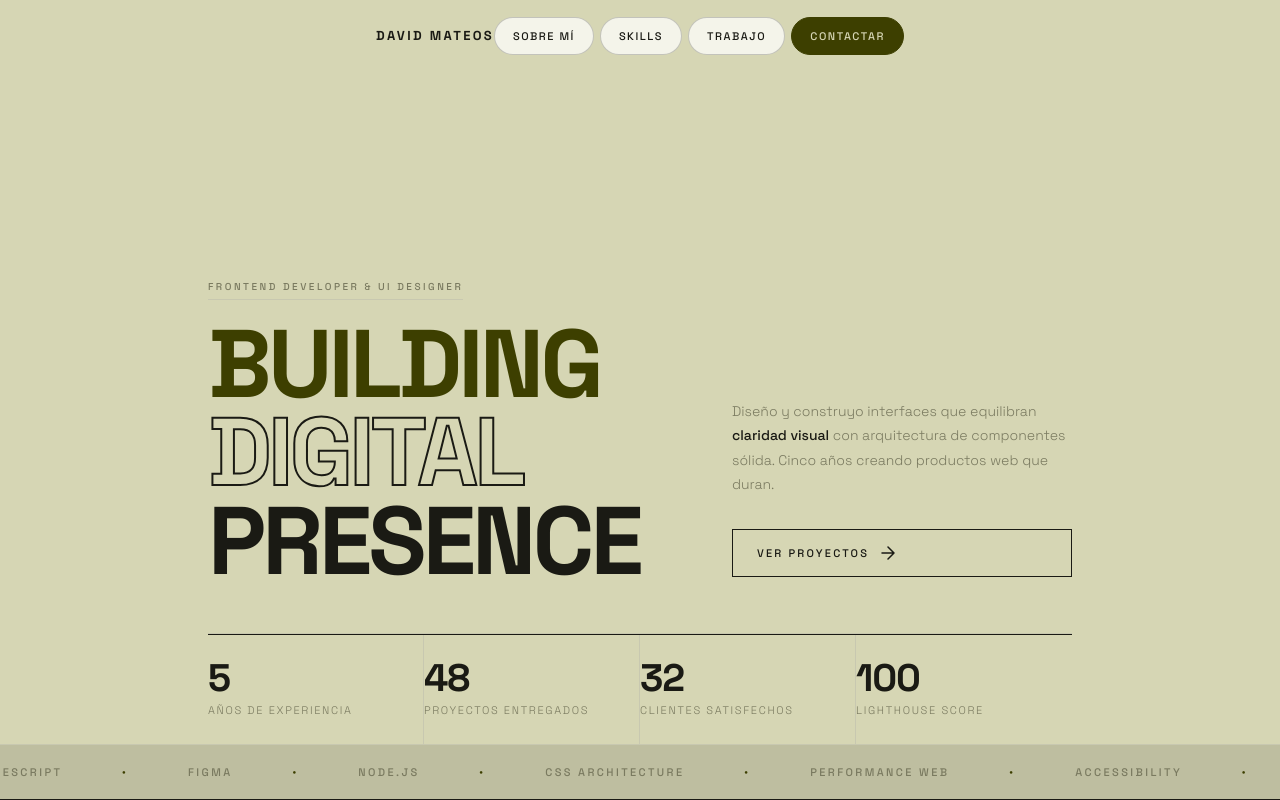
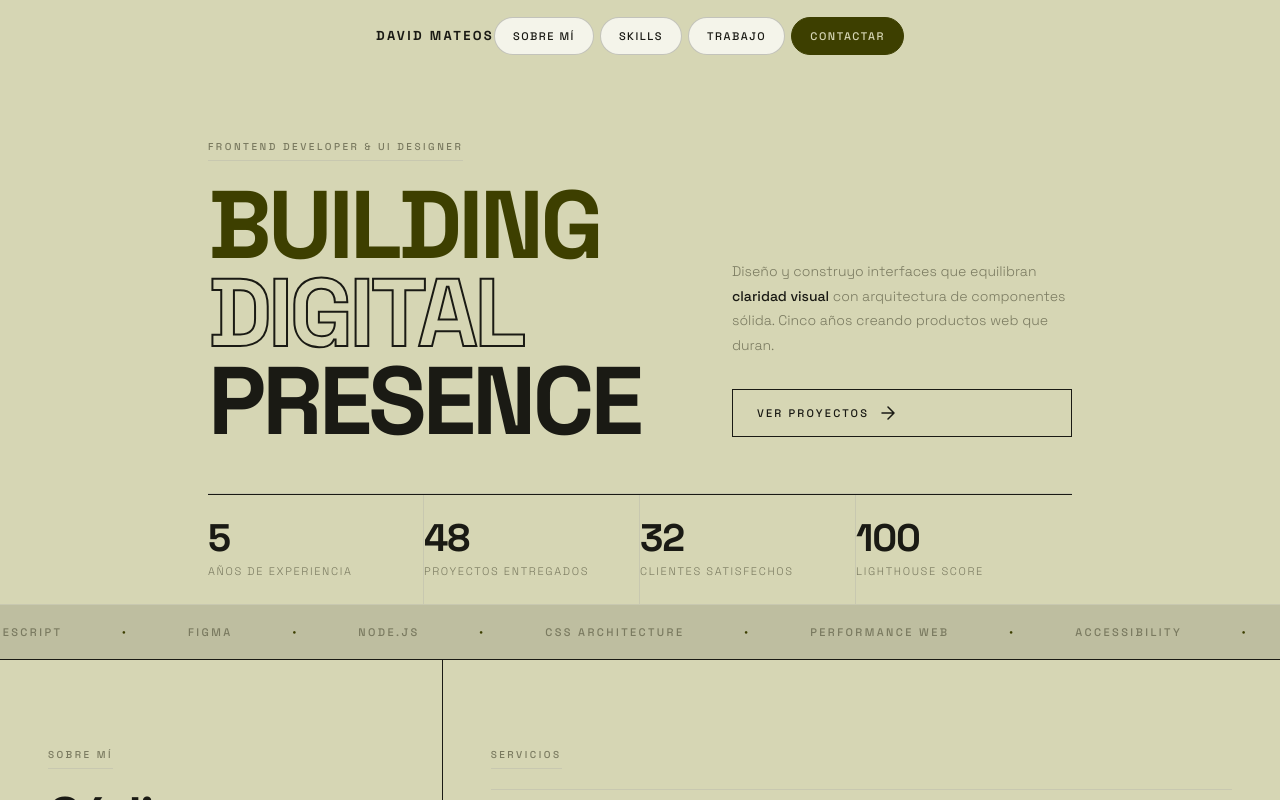
Before and after one commit to jokodavid95-eng/portfolio-next, a Next.js app: page / in a window 1280 px wide. Shown: the top 800 px of the page. Built offline with nearby package versions, Linux system fonts and the light colour scheme.

Commit message:
fix hueco hero

```diff
--- a/components/Hero.module.css
+++ b/components/Hero.module.css
@@ -1,10 +1,8 @@
 .hero {
-  min-height: 100vh;
   padding-top: 72px;
   border-bottom: 1px solid var(--border);
   display: flex;
   flex-direction: column;
-  justify-content: flex-end;
 }
 
 .heroTop {
```
